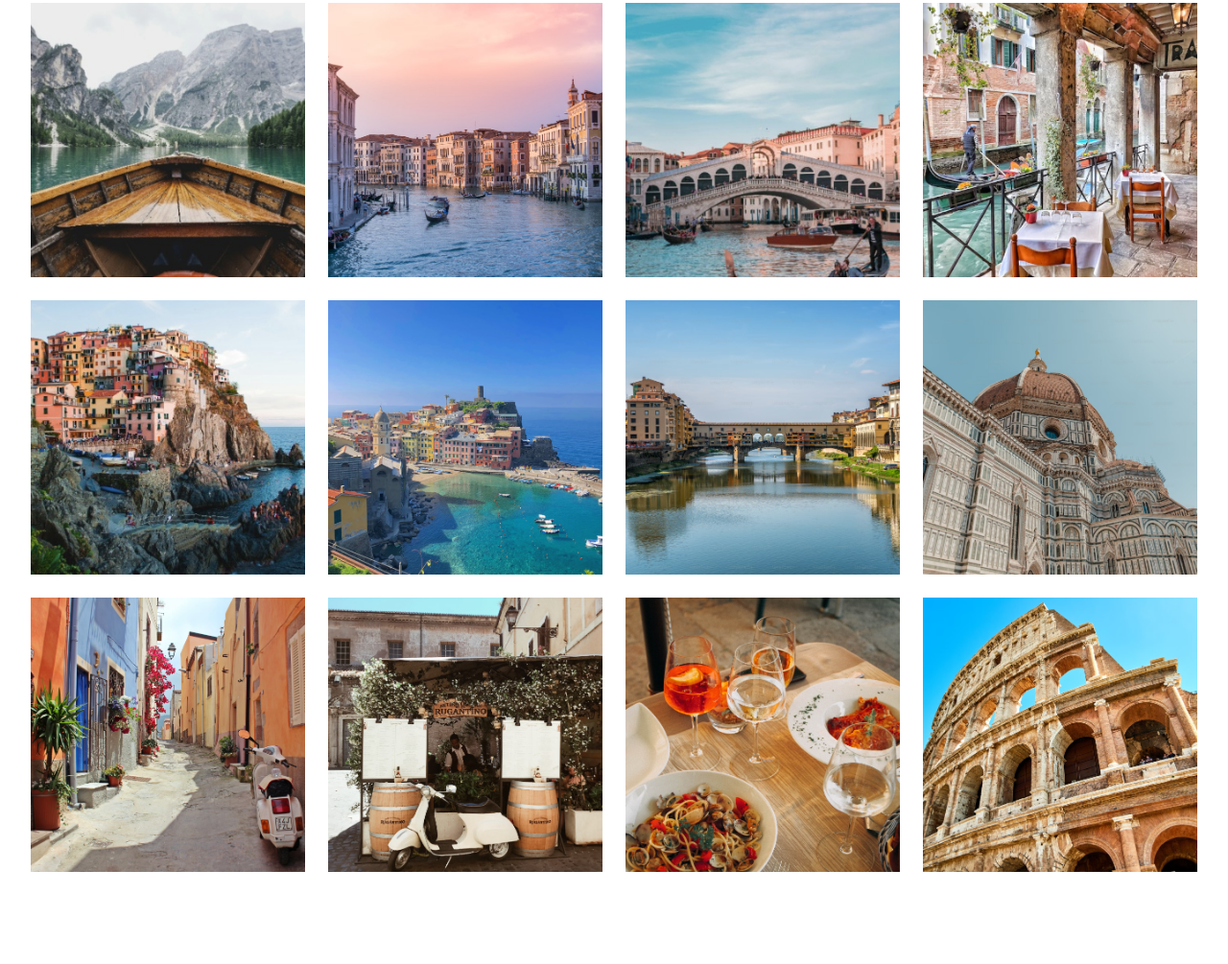
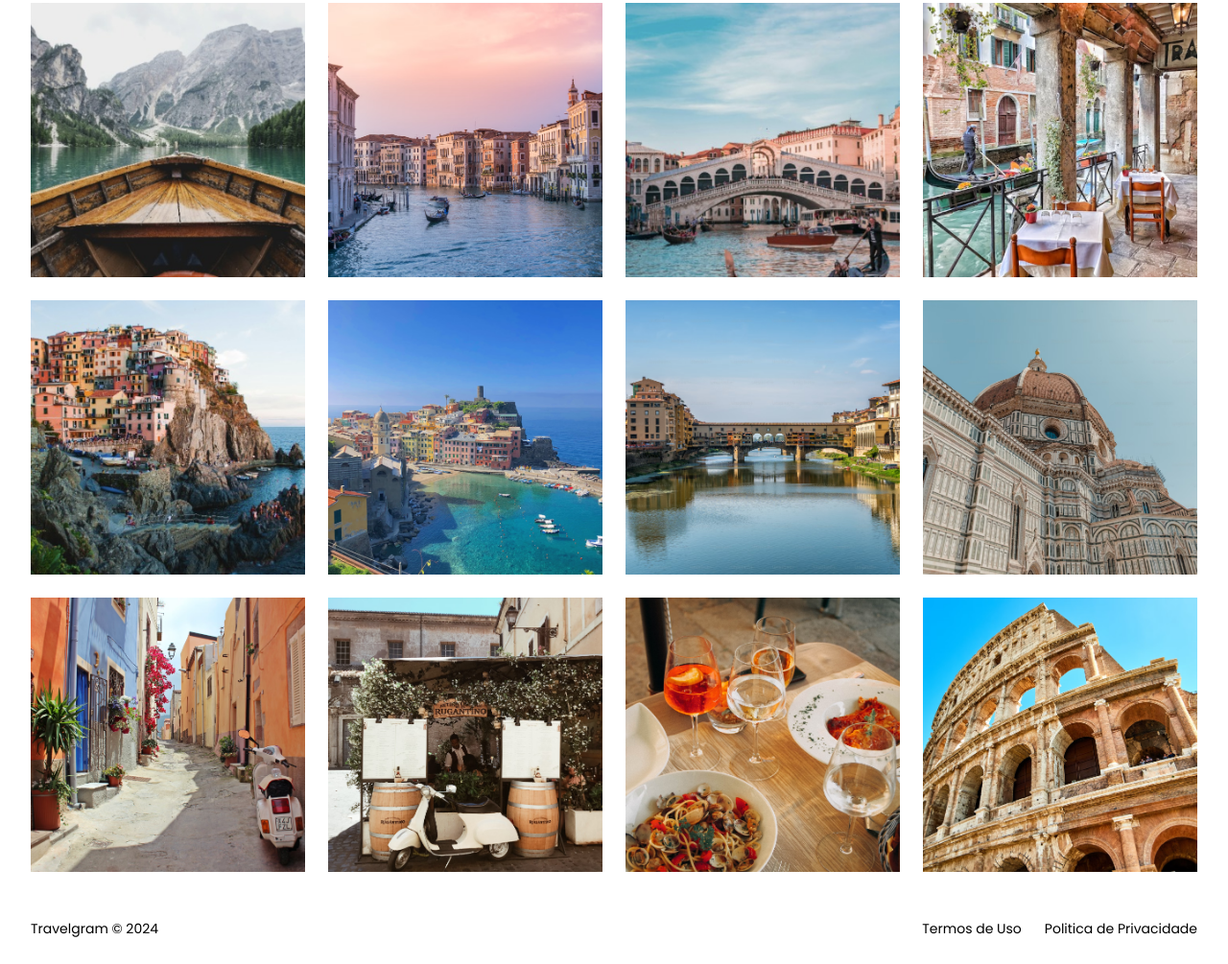
Before and after one commit to RafafCabral/shiny-journey, a plain HTML site: page index.html in a window 1280 px wide. Shown: the part 364-1369 px from the top of the page at 96% size. Before the commit the page ends 1297 px from the top, so only its background shows below. Drawn offline with Linux system fonts and the light colour scheme.

Commit message:
done footer

```diff
--- a/index.html
+++ b/index.html
@@ -66,5 +66,10 @@
     <img src="assets/images/Image 11.png" alt="...">
     <img src="assets/images/Image 12.png" alt="...">
   </main>
+  <footer class="container">
+    <span>Travelgram &copy; 2024</span>
+    <span>Termos de Uso</span>
+    <span>Politica de Privacidade</span>
+  </footer>
 </body>
 </html>
--- /dev/null
+++ b/styles/footer.css
@@ -0,0 +1,11 @@
+footer {
+  display: flex;
+  gap: 24px;
+  padding-block: 24px;
+
+  font: var(--text-md);
+}
+
+footer span:nth-child(1){
+  margin-right: auto;
+}
--- a/styles/index.css
+++ b/styles/index.css
@@ -2,3 +2,4 @@
 @import url(nav.css);
 @import url(header.css);
 @import url(main.css);
+@import url(footer.css);
```
